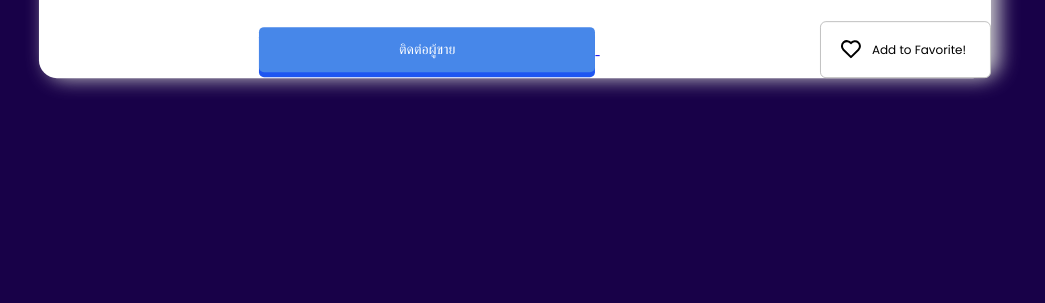
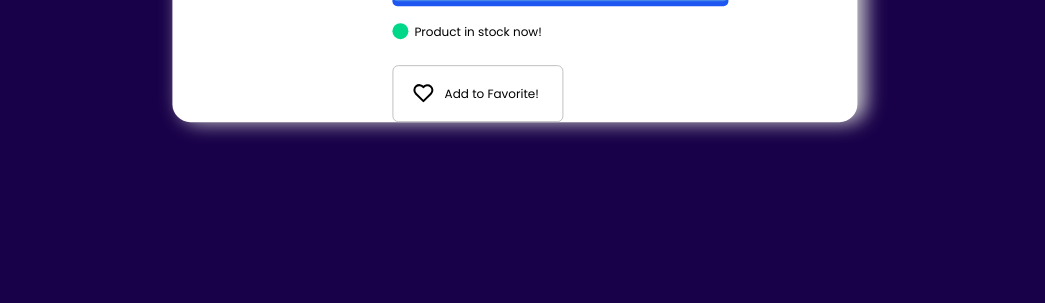
Before and after one commit to pprwf/PSCP-Project__PSIT-Place__, a Flask app: template project_nang_pet/login logout php flask/templates/keyboard.html in a window 1280 px wide. Shown: the part 497-800 px from the top of the page, without its empty margins (125-1170 px from the left). Run offline with Flask 2, Linux system fonts and the light colour scheme; the template is opened without the code that fills it, so the values that code supplies are empty; some libraries are stand-ins or nearby versions.

Commit message:
update product info stock

```diff
--- a/project_nang_pet/login logout php flask/static/CSS/product.css
+++ b/project_nang_pet/login logout php flask/static/CSS/product.css
@@ -58,6 +58,17 @@ body {
         cursor: pointer;
         transform: scale(0.95);}
 .contact-btn:active {transform: scale(0.9);}
+.green-dot {
+        background: #00d889;
+        width: 16px;
+        height: 16px;
+        border-radius: 99px;
+        margin-left: 220px;
+        margin-top: 22px;}
+.stocks {
+        margin-top: -16px;
+        margin-left: 242px;
+        font-size: 12px;}
 .fav-btn {
         transition: .3s ease;
         margin-left: 220px;
--- a/project_nang_pet/login logout php flask/templates/keyboard.html
+++ b/project_nang_pet/login logout php flask/templates/keyboard.html
@@ -26,6 +26,8 @@
             <a href="javascript:delay('https://www.instagram.com/m.pulx_/', 1000)">
                 <button href="javascript:void(0)" onclick="showAlert('ช่องทางติดต่อผู้ขาย')" class="contact-btn">ติดต่อผู้ขาย</button>
             </a>
+            <div class="green-dot"></div>
+            <p class="stocks">Product in stock now!</p>
             <button class="fav-btn" onclick="showAlert('เพิ่มเข้ารายการโปรด!')">
                 <svg xmlns="https://www.w3.org/2000/svg" class="icon-tabler-heart" width="24" height="24"
                 viewBox="0 0 24 24" stroke-width="2" stroke="currentColor" fill="none" stroke-linecap="round"
```
